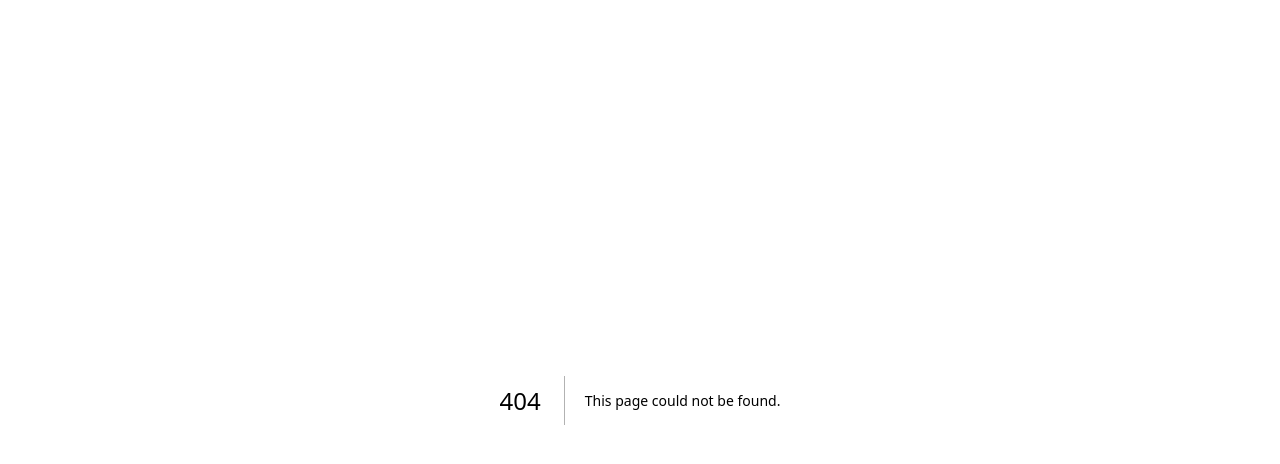
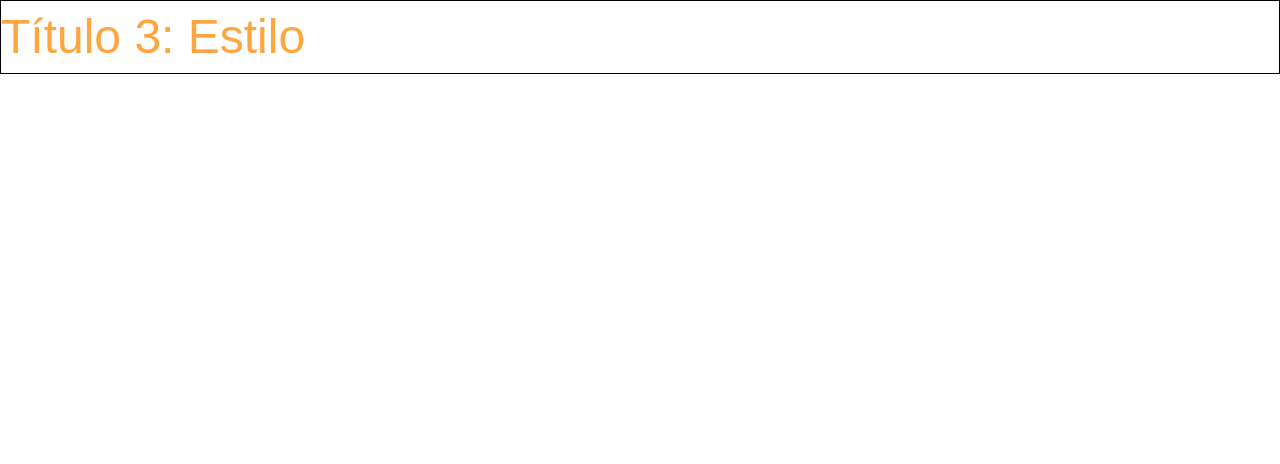
Before and after one commit to MaluWhoo/React-Next-Estudos-1, a Next.js app: page /fundamentos/03_estilo in a window 1280 px wide. Before the commit this address had no page. Shown: the top 464 px of the page. Built offline with nearby package versions, Linux system fonts and the light colour scheme.

Commit message:
Projeto next e estilo CSS

```diff
--- a/app/fundamentos/02_propriedades/page.tsx
+++ b/app/fundamentos/02_propriedades/page.tsx
@@ -3,6 +3,7 @@ import { Acomodacao, Cabecalho, Menu } from "@/components/interface";
 export default function Page() {
     return (
         <div>
+            <h1 className="bg-rose-300">Título Propriedades (APP) </h1>
             {/* Usando o modelo de tag. Tag com auto fechamento */}
             <Cabecalho
             titulo="São Roque, Brasil"
--- /dev/null
+++ b/app/fundamentos/03_estilo/page.tsx
@@ -0,0 +1,10 @@
+// import "../../style.css"
+import "@/app/style.css"
+
+export default function Page() {
+    return (
+        <div>
+            <h1 className="titulo">Título 3: Estilo</h1>
+        </div>
+    )
+}
--- /dev/null
+++ b/app/style.css
@@ -0,0 +1,5 @@
+.titulo {
+    color: rgb(255, 165, 61);
+    font-size: 3rem;
+    border: 1px solid black;
+}
--- a/pages/compras.tsx
+++ b/pages/compras.tsx
@@ -1,9 +1,10 @@
-import { Menu } from "@/components/interface";
+// import { Menu } from "@/components/interface";
+// import "../app/globals.css";
 
 export default function Page() {
     return (
         <div>
-            {Menu()}
+            {/* <h1 className="bg-red-300">Compras</h1> */}
             <h1>Compras</h1>
         </div>
     )
```
